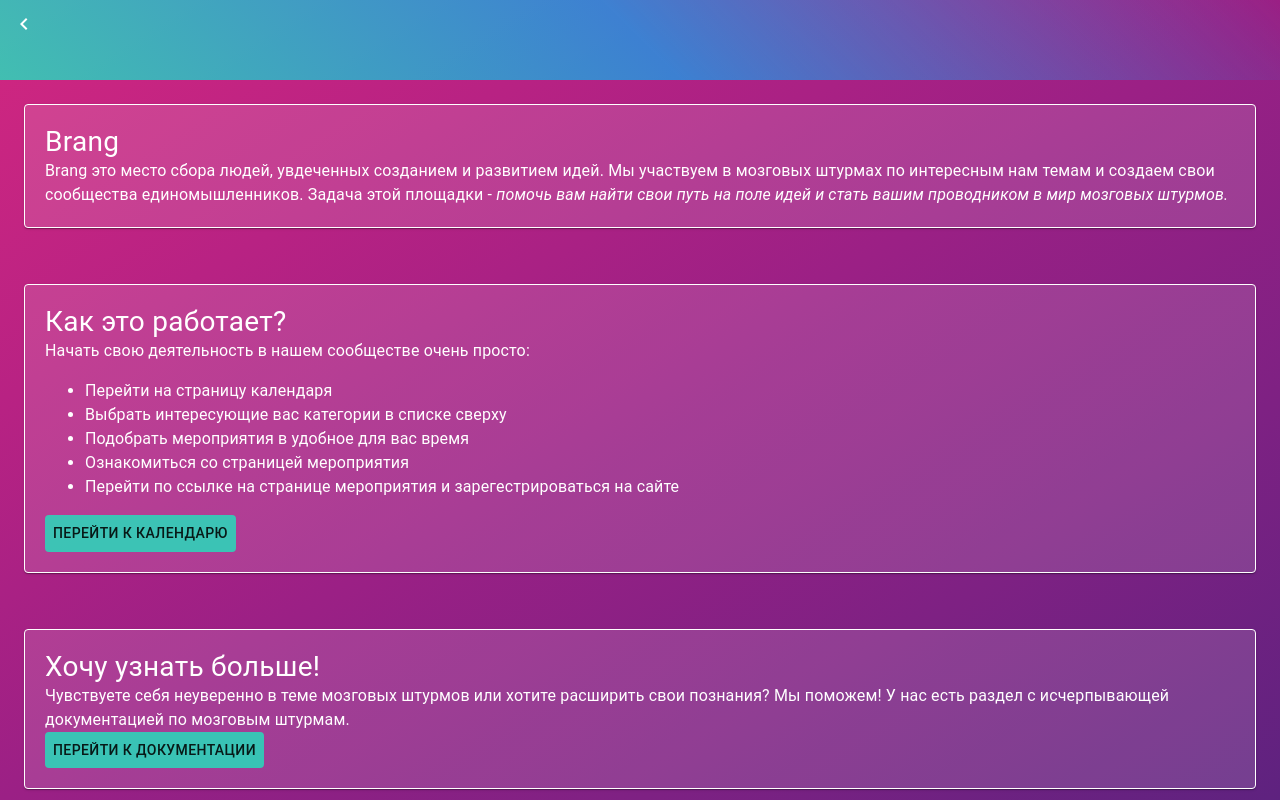
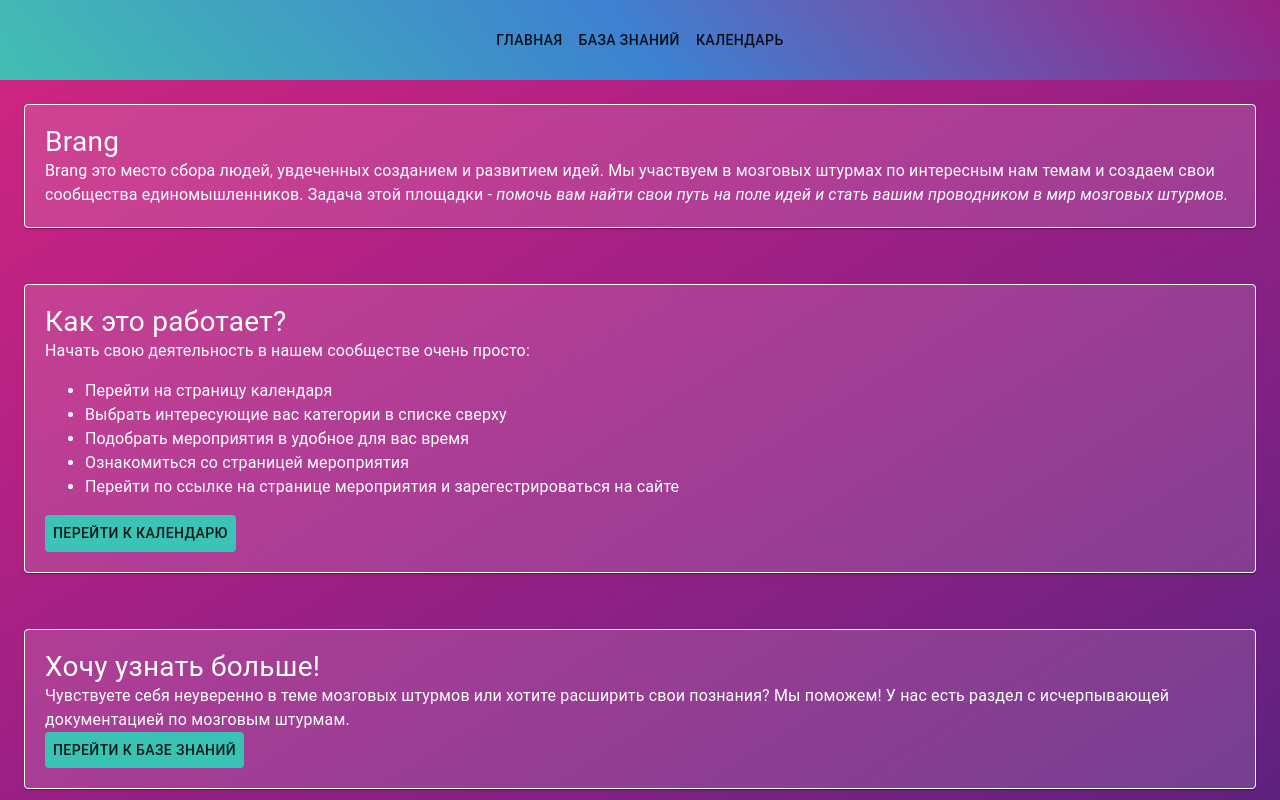
Before and after one commit to slon2015/Brang, a Gatsby site: page / in a window 1280 px wide. Built offline with nearby package versions, Linux system fonts and the light colour scheme; Gatsby itself is replaced by a stand-in of ours.

Commit message:
Navigation add + generic layout

```diff
--- a/src/common/header.tsx
+++ b/src/common/header.tsx
@@ -1,18 +1,34 @@
-import { Box, Grid, IconButton, makeStyles } from '@material-ui/core';
+import { Box, Button, Grid, IconButton, makeStyles } from '@material-ui/core';
 import { ChevronLeft } from '@material-ui/icons';
 import React from 'react';
 import { theme } from './lib/theme';
 
-export const Header = () => {
+interface HeaderProps {
+  backRef?: string
+}
+
+export const Header = ({backRef}: HeaderProps) => {
   const styles = useStyles()
   return (
     <>
       <Box className={styles.headerGap}/>
       <Box className={styles.header}>
-        <Grid container>
-          <IconButton href="/calendar">
-            <ChevronLeft/>
-          </IconButton>
+        <Grid container justifyContent="center" alignItems='center'
+          className={styles.fullHeight}>
+          {!!backRef && <Grid item>
+            <IconButton href={backRef}>
+              <ChevronLeft/>
+            </IconButton>
+          </Grid>}
+          <Grid item>
+            <Button href="/">Главная</Button>
+          </Grid>
+          <Grid item>
+            <Button href="/docs">База знаний</Button>
+          </Grid>
+          <Grid item>
+            <Button href="/calendar">Календарь</Button>
+          </Grid>
         </Grid>
       </Box>
     </>
@@ -30,5 +46,8 @@ const useStyles = makeStyles({
   },
   headerGap: {
     height: '10%'
+  },
+  fullHeight: {
+    height: '100%'
   }
 })
--- /dev/null
+++ b/src/common/layout.tsx
@@ -0,0 +1,16 @@
+import { ThemeProvider } from '@material-ui/core';
+import React, { PropsWithChildren } from 'react';
+import { useEffect } from 'react';
+import { pageDefault } from './lib/common';
+import { muiTheme } from './lib/theme';
+import 'moment/locale/ru';
+import "../pages/styles.css";
+
+export const Layout = ({children}: PropsWithChildren<never>) => {
+  useEffect(pageDefault, [])
+  return (
+    <ThemeProvider theme={muiTheme}>
+      {children}
+    </ThemeProvider>
+  )
+}
--- a/src/common/wellcomePage.tsx
+++ b/src/common/wellcomePage.tsx
@@ -1,4 +1,4 @@
-import { Box, Button, Grid, Icon, IconButton, makeStyles, SvgIcon, ThemeProvider, Typography } from '@material-ui/core';
+import { Box, Button, Grid, Icon, IconButton, makeStyles, SvgIcon, Typography } from '@material-ui/core';
 import React from 'react';
 import { Header } from './header';
 import { muiTheme, theme } from './lib/theme';
@@ -8,7 +8,7 @@ import { Panel } from './panel';
 export const WellcomePageBody = () => {
   const styles = useStyles()
   return (
-    <ThemeProvider theme={muiTheme}>
+    <>
       <Header/>
       <Box className={styles.container}>
         <Grid container direction="column" alignItems="stretch" spacing={1}>
@@ -56,7 +56,7 @@ export const WellcomePageBody = () => {
                 Мы поможем! У нас есть раздел с исчерпывающей документацией по мозговым штурмам.
                 <br/>
                 <Button href="/docs" className={styles.button}>
-                  Перейти к документации
+                  Перейти к базе знаний
                 </Button>
               </Typography>
             </Panel>
@@ -81,7 +81,7 @@ export const WellcomePageBody = () => {
           </Grid>
         </Grid>
       </Box>
-    </ThemeProvider>
+    </>
   )
 }
 
--- a/src/common/wiki/index.tsx
+++ b/src/common/wiki/index.tsx
@@ -1,7 +1,5 @@
-import { ThemeProvider } from '@material-ui/core';
 import React from 'react';
 import { Header } from '../header';
-import { muiTheme } from '../lib/theme';
 import { Panel } from '../panel';
 import { Menu } from './menu';
 import { MenuTree } from './menuUtils';
@@ -13,11 +11,11 @@ interface BodyProps {
 export const Body = ({tree}: BodyProps) => {
 
   return (
-    <ThemeProvider theme={muiTheme}>
+    <>
       <Header/>
       <Panel>
         <Menu tree={tree}/>
       </Panel>
-    </ThemeProvider>
+    </>
   )
 }
--- a/src/pages/day/{brangsJson.date}.tsx
+++ b/src/pages/day/{brangsJson.date}.tsx
@@ -2,10 +2,10 @@ import { graphql } from 'gatsby';
 import React from 'react';
 import { useState } from 'react';
 import { Body } from '../../common/dayInfo';
+import { Layout } from '../../common/layout';
 import { pageDefault } from '../../common/lib/common';
 import { DateParam, DayQuery, QueryData } from '../../common/lib/model';
 import { Head } from '../../common/seo';
-import '../styles.css'
 
 pageDefault();
 
@@ -33,7 +33,7 @@ const Day = ({data, params}: QueryData<DayQuery, DateParam>) => {
       selected.length == 0 || b.tags.filter(t => selected.includes(t)).length > 0)
 
   return (
-    <>
+    <Layout>
       <Head/>
       <Body
        day={params.date}
@@ -42,7 +42,7 @@ const Day = ({data, params}: QueryData<DayQuery, DateParam>) => {
        selectedCategories={selected}
        selectCategories={setSelected}
       />
-    </>
+    </Layout>
   )
 }
 
--- a/src/pages/index.tsx
+++ b/src/pages/index.tsx
@@ -1,18 +1,14 @@
 import React from 'react';
-import { pageDefault } from '../common/lib/common';
+import { Layout } from '../common/layout';
 import { Head } from '../common/seo';
 import { WellcomePageBody } from '../common/wellcomePage';
 
-import './styles.css'
-
-pageDefault()
-
 const WellcomePage = () => {
   return (
-    <>
+    <Layout>
       <Head/>
       <WellcomePageBody/>
-    </>
+    </Layout>
   )
 }
 
```
Also changed, not shown: src/common/body/index.tsx (+5 -4 lines), src/common/brangInfo/index.tsx (+5 -6 lines), src/common/dayInfo/index.tsx (+4 -5 lines), src/common/wiki/pageIndex.tsx (+5 -5 lines), src/pages/brang/{brangsJson.id}.tsx (+3 -6 lines), src/pages/calendar.tsx (+5 -9 lines), src/pages/docs/index.tsx (+4 -7 lines), src/pages/docs/{mdx.frontmatter__ref}.tsx (+10 -8 lines).
